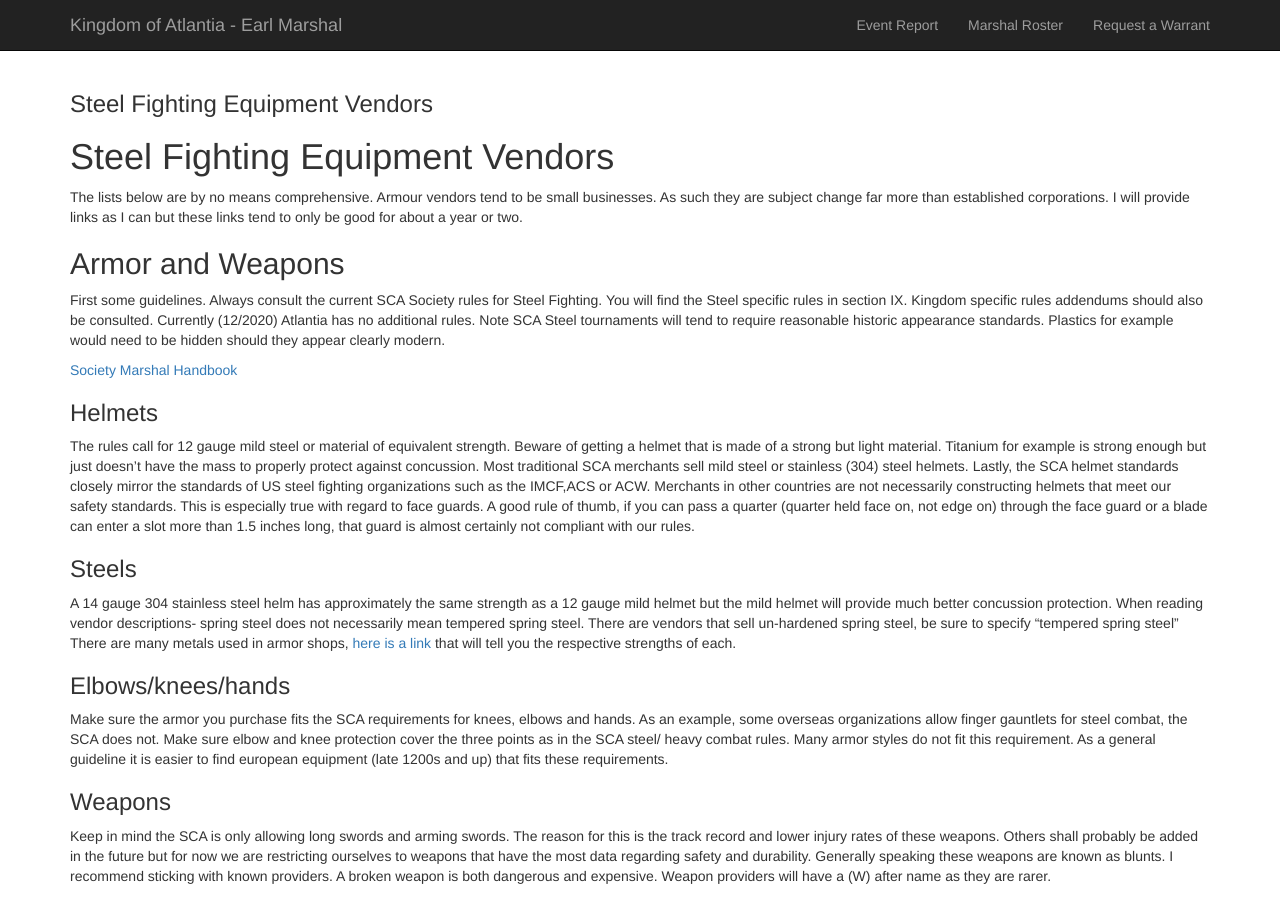
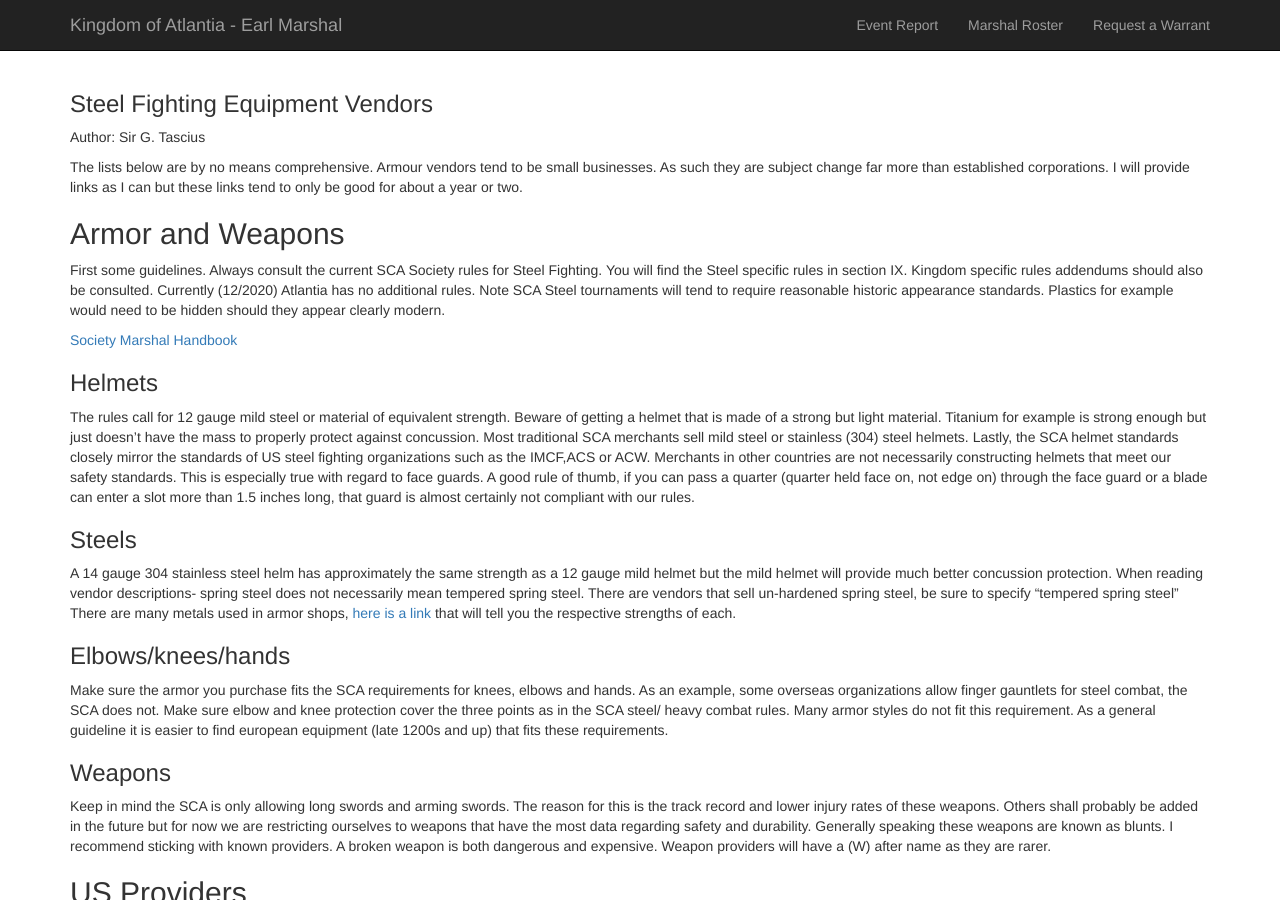
Before and after one commit to academie-de-espee/earl-marshal, a Jekyll site: the page built from steel-combat/vendors.md, in a window 1280 px wide and 900 px high. Built offline with Jekyll 4.4.1, drawn with Linux system fonts in a browser that asks for light colours; some of the changed text lies outside the part shown.

```diff
--- a/steel-combat/vendors.md
+++ b/steel-combat/vendors.md
@@ -3,7 +3,7 @@ title: Steel Fighting Equipment Vendors
 layout: default
 ---
 
-# Steel Fighting Equipment Vendors
+Author: Sir G. Tascius
 
 The lists below are by no means comprehensive. Armour vendors tend to be small businesses. As such they are subject change far more than established corporations. I will provide links as I can but these links tend to only be good for about a year or two.
 
```
Also changed, not shown: other parts of steel-combat/vendors.md (+3 -0 lines).
